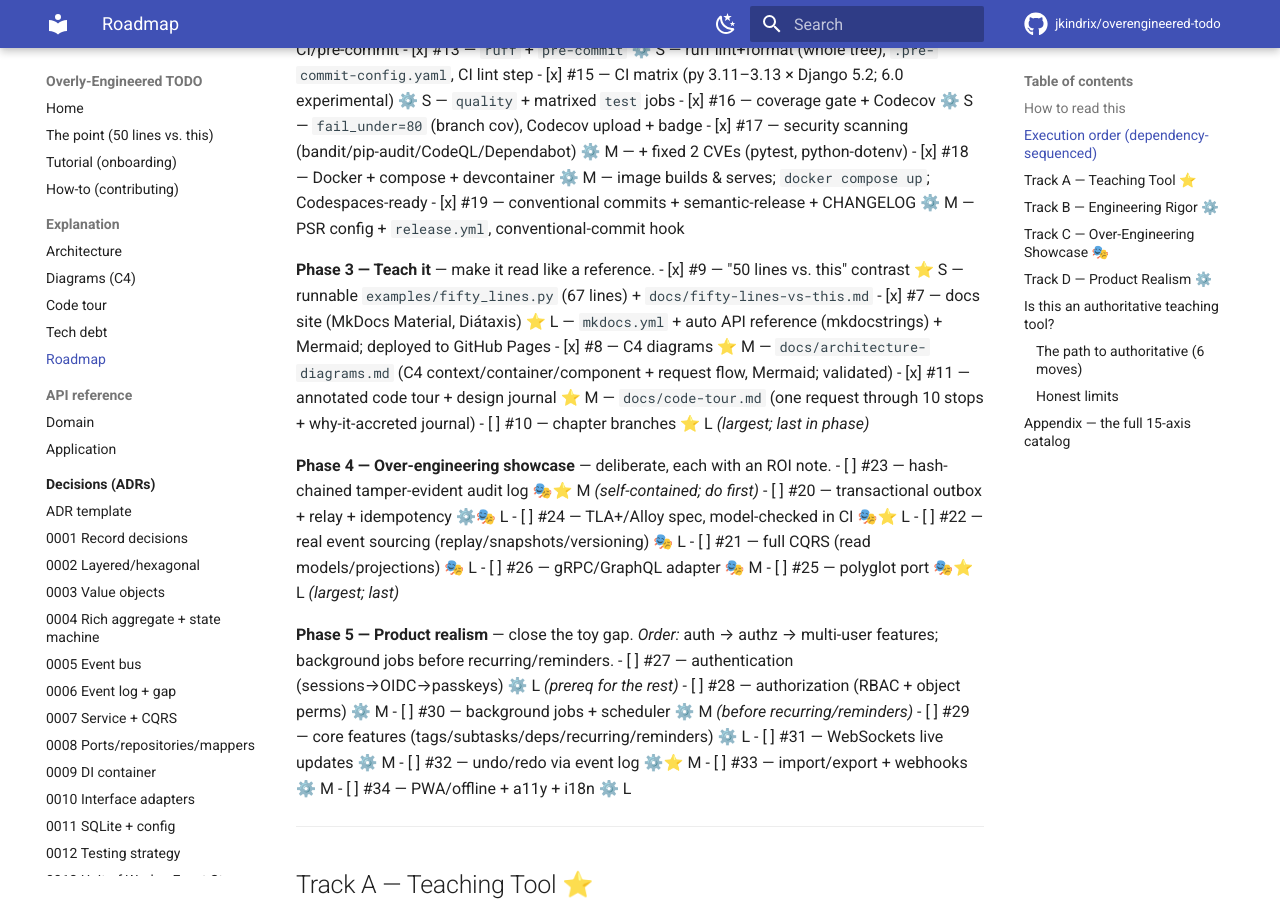
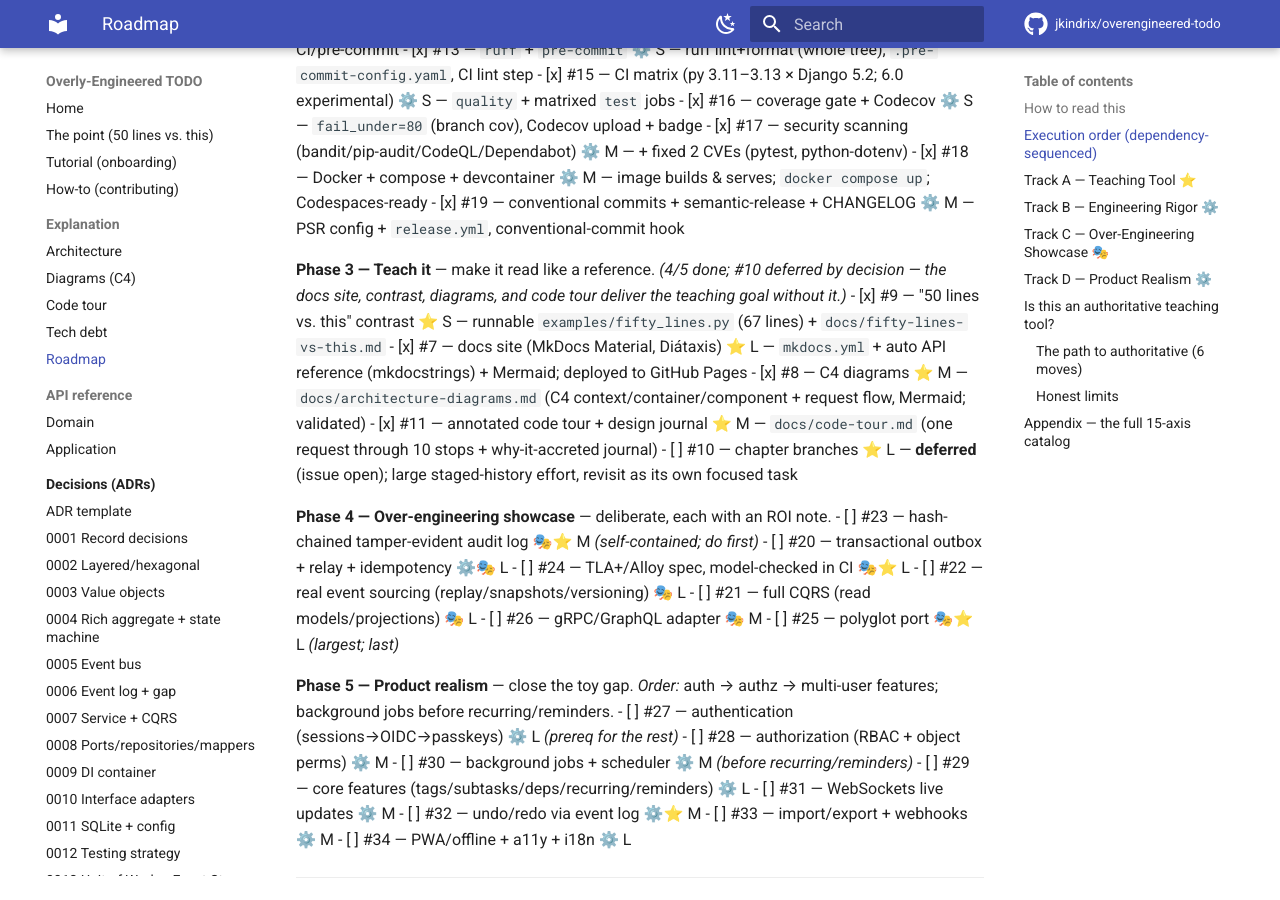
Before and after one commit to jkindrix/overengineered-todo, an MkDocs documentation site: the page built from docs/ROADMAP.md, in a window 1280 px wide and 900 px high, scrolled down 1298 px. Built offline with MkDocs 1.6.1 and Material for MkDocs 9.7.7, drawn with Linux system fonts in a browser that asks for light colours; comment, search, counter and statistics services are not loaded.

Commit message:
docs(roadmap): mark Phase 3 4/5 complete; defer #10 (chapter branches)

```diff
--- a/docs/ROADMAP.md
+++ b/docs/ROADMAP.md
@@ -57,12 +57,14 @@ own linters, types, security scans, and a multi-version test matrix.
 - [x] #18 — Docker + compose + devcontainer ⚙️ M — image builds & serves; `docker compose up`; Codespaces-ready
 - [x] #19 — conventional commits + semantic-release + CHANGELOG ⚙️ M — PSR config + `release.yml`, conventional-commit hook
 
-**Phase 3 — Teach it** — make it read like a reference.
+**Phase 3 — Teach it** — make it read like a reference. *(4/5 done; #10 deferred
+by decision — the docs site, contrast, diagrams, and code tour deliver the
+teaching goal without it.)*
 - [x] #9 — "50 lines vs. this" contrast ⭐ S — runnable `examples/fifty_lines.py` (67 lines) + `docs/fifty-lines-vs-this.md`
 - [x] #7 — docs site (MkDocs Material, Diátaxis) ⭐ L — `mkdocs.yml` + auto API reference (mkdocstrings) + Mermaid; deployed to GitHub Pages
 - [x] #8 — C4 diagrams ⭐ M — `docs/architecture-diagrams.md` (C4 context/container/component + request flow, Mermaid; validated)
 - [x] #11 — annotated code tour + design journal ⭐ M — `docs/code-tour.md` (one request through 10 stops + why-it-accreted journal)
-- [ ] #10 — chapter branches ⭐ L *(largest; last in phase)*
+- [ ] #10 — chapter branches ⭐ L — **deferred** (issue open); large staged-history effort, revisit as its own focused task
 
 **Phase 4 — Over-engineering showcase** — deliberate, each with an ROI note.
 - [ ] #23 — hash-chained tamper-evident audit log 🎭⭐ M *(self-contained; do first)*
```
